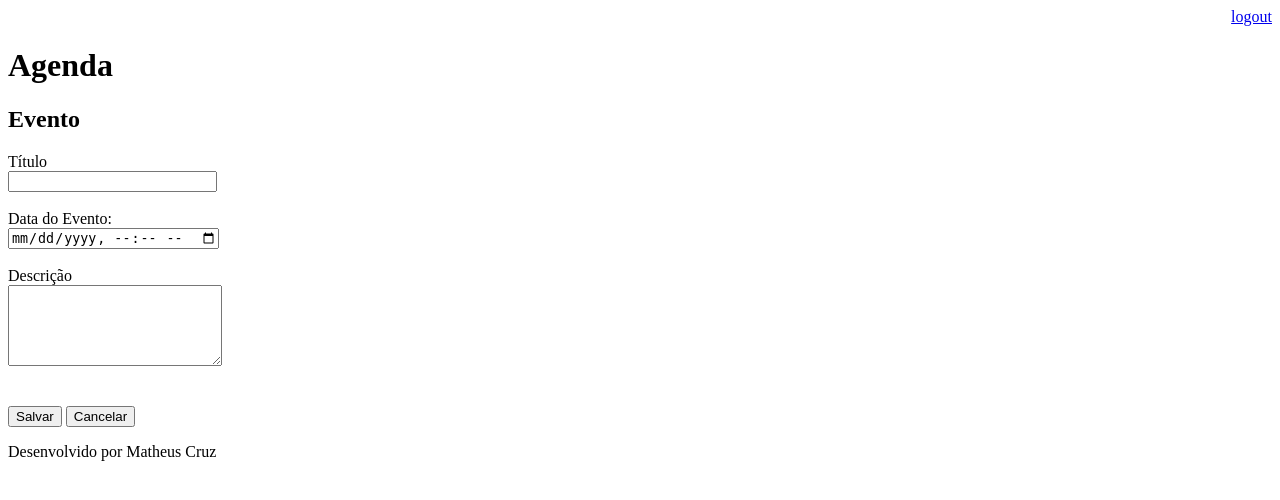
After one commit to MtCruzz/Agenda-Python-Django, a Django app: page /agenda/evento/ in a window 1280 px wide. The commit adds this page. Shown: the top 500 px of the page. Run offline with Django 4.2, Linux system fonts and the light colour scheme; a user stored in the database is signed in.

Commit message:
Incluído template para inserção de eventos da agenda. Incluído o gitignore

```diff
--- a/agenda/urls.py
+++ b/agenda/urls.py
@@ -22,6 +22,8 @@ urlpatterns = [
     path('admin/', admin.site.urls),
     path('eventos/<titulo_evento>', views.retorna_data),
     path('agenda/', views.lista_eventos),
+    path('agenda/evento/', views.evento),
+    path('agenda/evento/submit', views.submit_evento),
     path('',RedirectView.as_view(url='/agenda')),
     path('login/', views.login_user),
     path('login/submit', views.submit_login),
--- a/core/views.py
+++ b/core/views.py
@@ -34,3 +34,20 @@ def lista_eventos(request):
     evento = Evento.objects.filter(usuario=usuario)
     response = {'eventos':evento}
     return render(request, 'agenda.html',response)
+
+@login_required(login_url='/login/')
+def evento(request):
+    return render(request, 'evento.html')
+
+@login_required(login_url='/login/')
+def submit_evento(request):
+    if request.POST:
+        titulo = request.POST.get('titulo')
+        data_evento = request.POST.get('data_evento')
+        descricao = request.POST.get('descricao')
+        usuario = request.user
+        Evento.objects.create(titulo=titulo,
+                              data_evento=data_evento,
+                              descricao=descricao,
+                              usuario=usuario)
+    return redirect('/')
--- a/templates/agenda.html
+++ b/templates/agenda.html
@@ -3,9 +3,13 @@
 {% block content %}
 
     <h2>Agendamentos</h2>
+    <a href="evento/">
+        <button type="button">Novo Evento</button>
+    </a>
     <ul style="font-size: 18px">
         {% for evento in eventos %}
             <li> {{ evento.titulo }} - {{ evento.get_data_evento }}</li>
         {% endfor %}
     </ul>
+
 {% endblock %}
--- /dev/null
+++ b/templates/evento.html
@@ -0,0 +1,26 @@
+{% extends "model-page.html" %}
+
+{% block content %}
+
+<h2>Evento</h2>
+
+<form action="submit" method="POST">{% csrf_token %}
+    <label>Título</label>
+    <br>
+    <input type="text" name="titulo" size="23">
+    <br><br>
+    <label>Data do Evento:</label>
+    <br>
+    <input type="datetime-local" name="data_evento">
+    <br><br>
+    <label>Descrição</label>
+    <br>
+    <textarea name="descricao" rows="5" cols="24"></textarea>
+    <br><br><br>
+    <button type="submit">Salvar</button>
+    <a href="/">
+        <button type="button">Cancelar</button>
+    </a>
+</form>
+
+{% endblock %}
```
Also changed, not shown: db.sqlite3, 1 other file.
